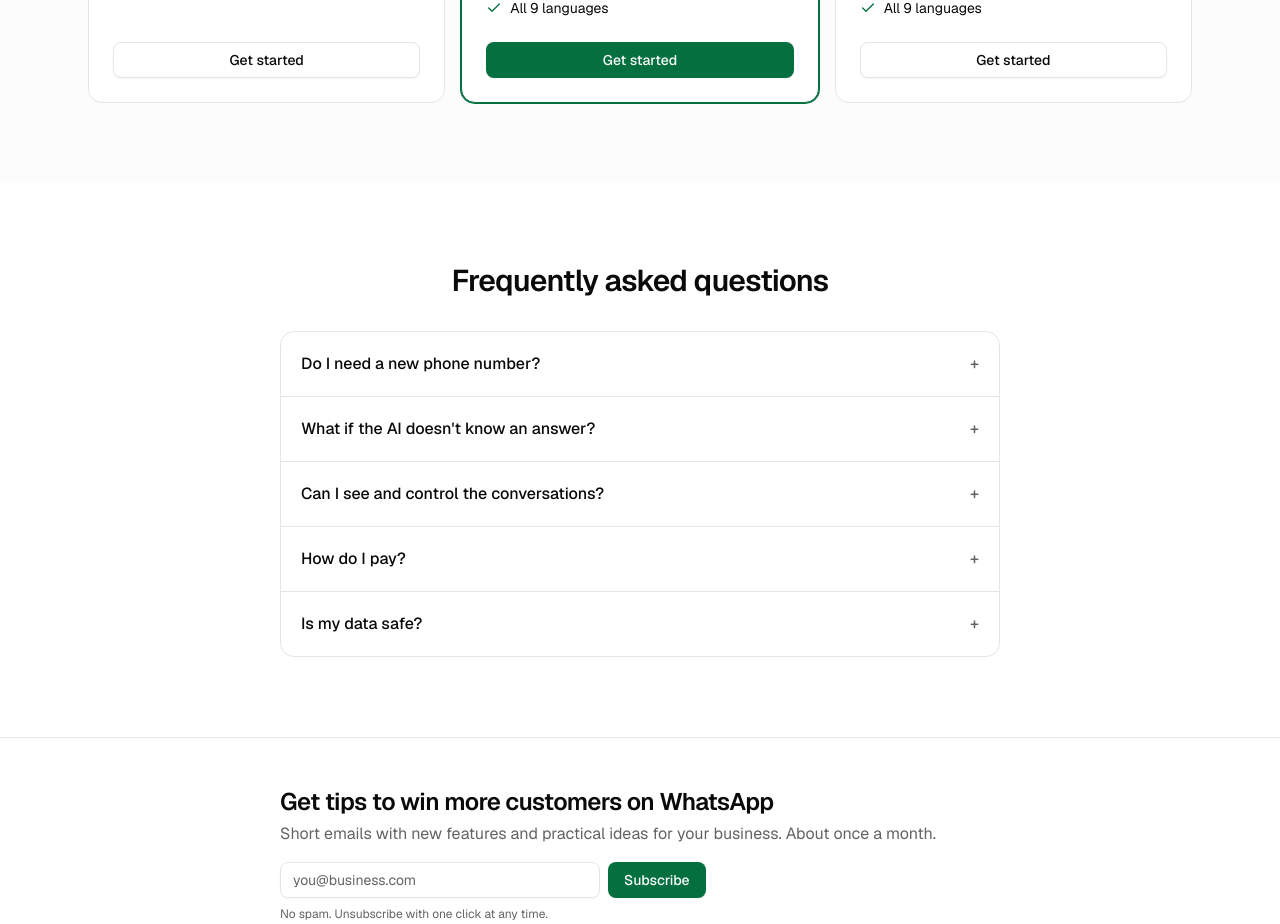
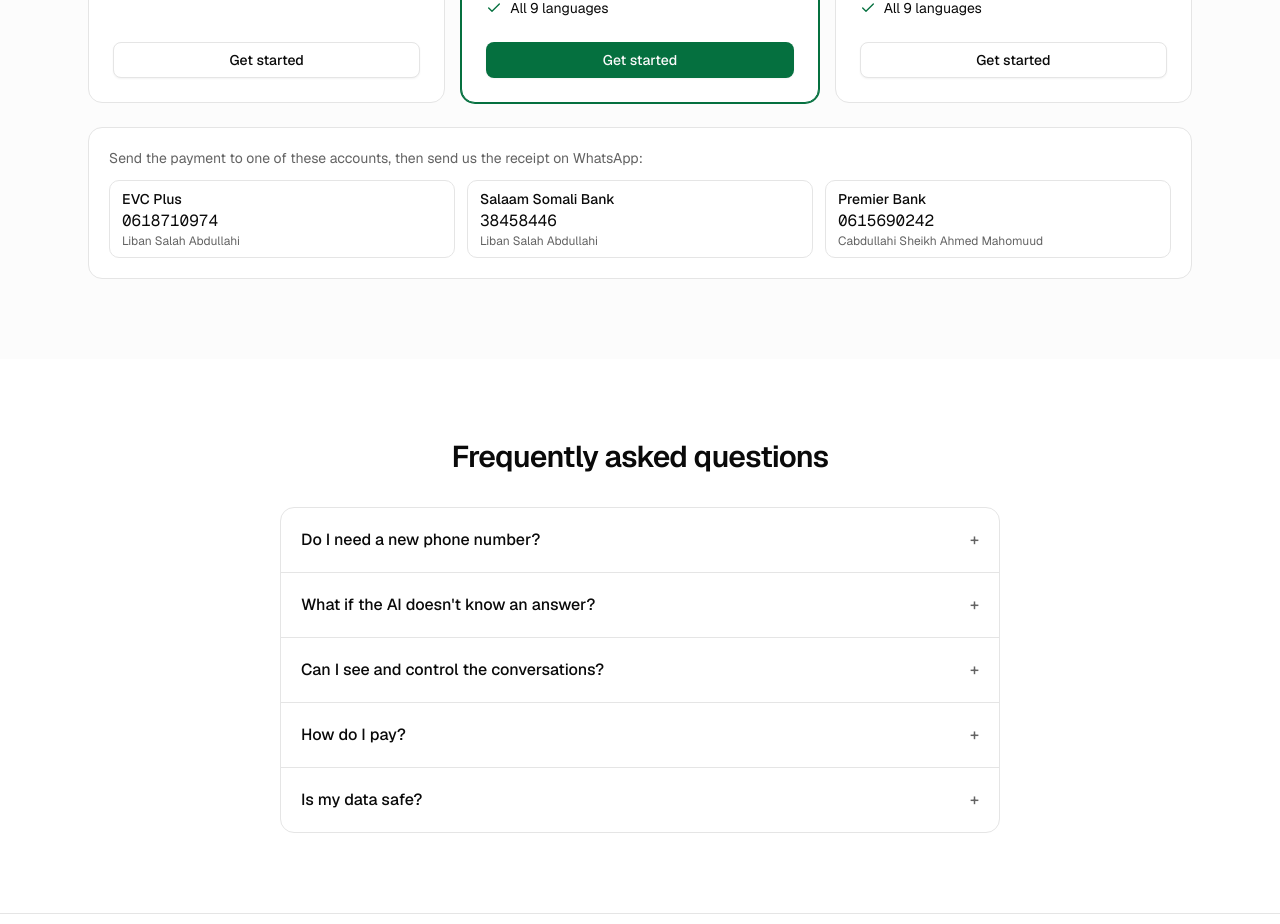
Before and after one commit to liibaan1257-del/whatsapp-ai-agent, a Next.js app: page /en in a window 1280 px wide. Shown: the part 2180-3104 px from the top of the page. Built offline with nearby package versions, Linux system fonts and the light colour scheme; no server answers.

Commit message:
Show payment accounts under the pricing plans
Co-Authored-By: Claude Opus 5.5 <noreply@anthropic.com>
Claude-Session: https://claude.ai/code/session_01QeD5fvM2vX5TsT15j15uHw

```diff
--- a/app/[lang]/page.tsx
+++ b/app/[lang]/page.tsx
@@ -15,6 +15,7 @@ import { NewsletterForm } from "@/components/marketing/newsletter-form";
 import { SiteHeader } from "@/components/marketing/site-header";
 import { Button } from "@/components/ui/button";
 import { contactWhatsappLink, PLAN_NAMES, PLANS, PRICES_USD, YEARLY_PRICES_USD } from "@/lib/billing";
+import { PAYMENT_ACCOUNTS } from "@/lib/contact";
 import { fmt } from "@/lib/i18n/config";
 import { getMessages } from "@/lib/i18n/dictionaries";
 import { localeFrom } from "@/lib/i18n/server";
@@ -188,6 +189,20 @@ export default async function Home({ params }: PageProps<"/[lang]">) {
                 );
               })}
             </div>
+            <div className="mt-6 rounded-xl border bg-card p-5 text-sm">
+              <p className="text-muted-foreground">{m.billing.payTo}</p>
+              <ul className="mt-3 grid gap-3 sm:grid-cols-3">
+                {PAYMENT_ACCOUNTS.map((a) => (
+                  <li key={a.number} className="rounded-lg border px-3 py-2">
+                    <p className="font-medium">{a.method}</p>
+                    <p className="font-mono text-base tabular-nums" dir="ltr">
+                      {a.number}
+                    </p>
+                    <p className="text-xs text-muted-foreground">{a.name}</p>
+                  </li>
+                ))}
+              </ul>
+            </div>
           </div>
         </section>
 
```
